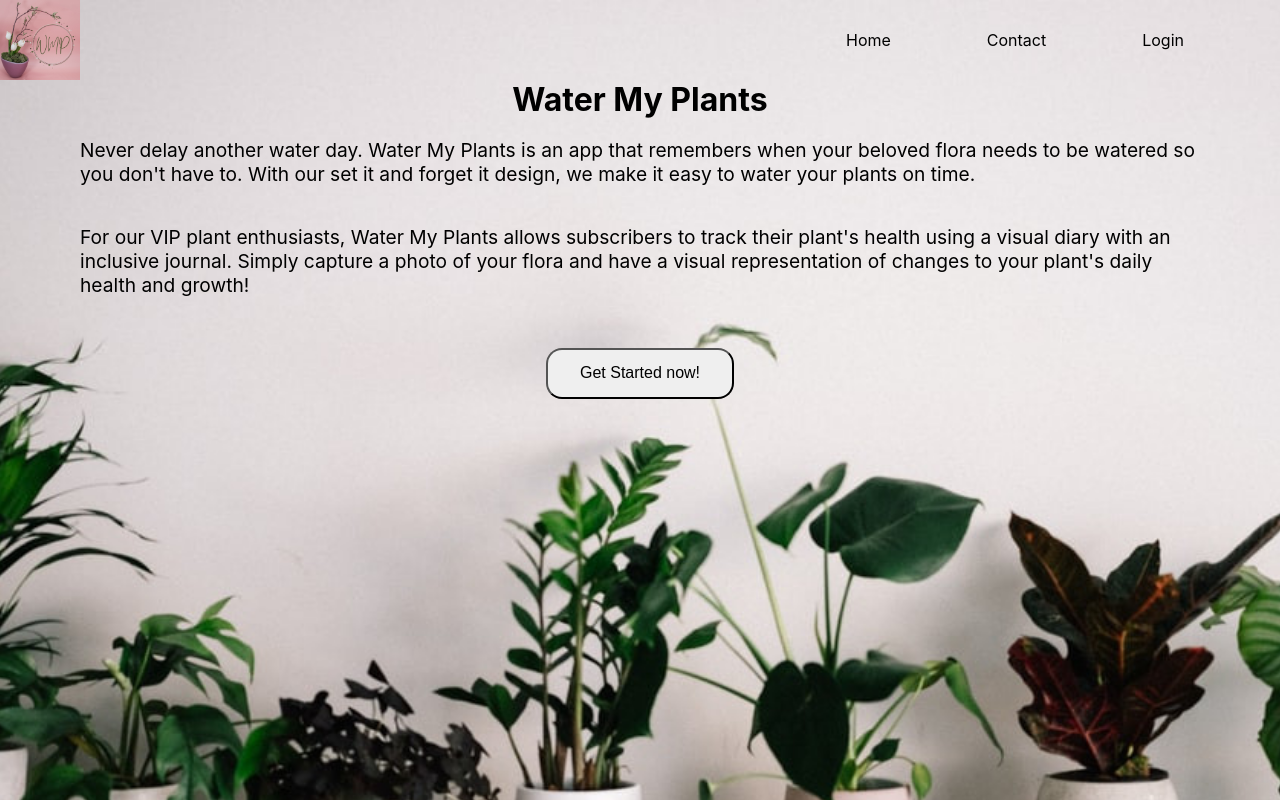
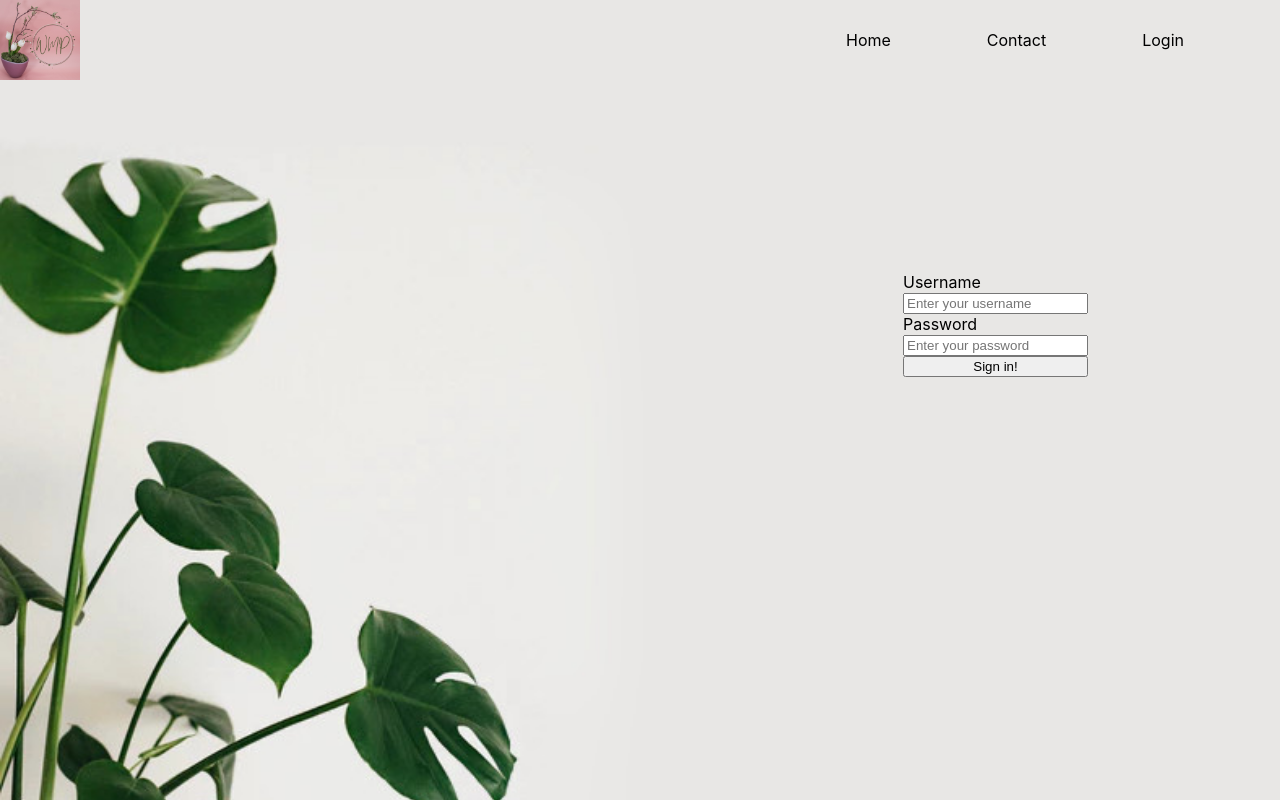
Before and after one commit to Build-Week-Water-My-Plants-06/front-end, a React (Create React App) app in the folder water-my-plants-frontend/: page /login in a window 1280 px wide. Shown: the top 800 px of the page. Built offline with nearby package versions, Linux system fonts and the light colour scheme.

Commit message:
created base login form and adjusted styling

```diff
--- a/water-my-plants-frontend/src/App.js
+++ b/water-my-plants-frontend/src/App.js
@@ -1,20 +1,54 @@
-import React from 'react';
+import React, {useState, useEffect} from 'react';
 import './App.css';
 import { Switch, Route } from 'react-router-dom';
 
+import styled from 'styled-components';
+
 import Header from './components/Header';
 import MainPage from './components/MainPage';
+import LoginPage from './components/LoginPage';
+
+import background from './images/Background.jpg';
+import signinBack from './images/FormBackground.jpg';
+
+let currentBackground = background;
+
+
+const StyledApp = styled.div`
+  background-image: url(${currentBackground});
+  height: 120vh;
+  background-size: cover;
+  background-repeat: no-repeat;
+  background-position: center top;
+`;
 
 function App() {
+  const [appBack, setAppBack] = useState(background);
+
+  useEffect(() => {
+    const rootApp = document.querySelector('#root div');
+    rootApp.style.backgroundImage = `url(${appBack})`;
+    rootApp.style.backgroundPosition = `left top`;
+  },[appBack]);
+
+  const changeBackground = page => {
+    if (page === 'form') {
+      setAppBack(signinBack);
+    }
+  }
+
   return (
-    <div>
+    <StyledApp>
       <Header />
       <Switch>
+        <Route path="/login">
+          <LoginPage changeBack={changeBackground}/>
+        </Route>
         <Route path="/">
           <MainPage />
         </Route>
       </Switch>
-    </div>
+    </StyledApp>
   );
 }
 
--- a/water-my-plants-frontend/src/components/Header.js
+++ b/water-my-plants-frontend/src/components/Header.js
@@ -28,7 +28,7 @@ const HeaderStyled = styled.div`
     padding: 1.82rem 3rem;
     display: block;
     :hover {
-      background-color: gray;
+      background-color: #f5cace;
     }
   }
 `
@@ -45,7 +45,7 @@ const Header = (props) => {
           <a href="/">Contact</a>
         </div>
         <div>
-          <a href="/">Login</a>
+          <a href="/login">Login</a>
         </div>
       </nav>
     </HeaderStyled>
--- /dev/null
+++ b/water-my-plants-frontend/src/components/LoginPage.js
@@ -0,0 +1,48 @@
+import React, {useEffect} from 'react';
+
+import styled from 'styled-components';
+
+import signinBack from '../images/FormBackground.jpg';
+
+const LoginStyled = styled.div`
+  width: 100%;
+  display: flex;
+  flex-flow: column nowrap;
+  align-items: flex-end;
+  form {
+    display: flex;
+    flex-flow: column nowrap;
+    margin: 15% 15%;
+  }
+`;
+
+const LoginPage = (props) => {
+
+  useEffect(() => {
+    props.changeBack('form');
+  },[]);
+
+  return (
+    <LoginStyled>
+      <form>
+        <label>Username<br/>
+          <input
+            name="username"
+            placeHolder="Enter your username"
+            type="text"
+          />
+        </label>
+        <label>Password<br/>
+          <input
+            name="password"
+            placeHolder="Enter your password"
+            type="password"
+          />
+        </label>
+        <button>Sign in!</button>
+      </form>
+    </LoginStyled>
+  );
+};
+
+export default LoginPage;
--- a/water-my-plants-frontend/src/components/MainPage.js
+++ b/water-my-plants-frontend/src/components/MainPage.js
@@ -18,13 +18,16 @@ const MainStyled = styled.div`
     max-width: 70rem;
     font-size: 1.2rem;
   }
+  a {
+    margin: 2rem 0;
+  }
   button {
-    margin: 2rem 0;
     padding: .9rem 2rem ;
     font-size: 1rem;
     border-radius: 1rem;
     :hover {
       background-color: #f5cace;
+      cursor: pointer;
     }
   }
 `;
@@ -35,7 +38,9 @@ const MainPage = (props) => {
       <h1>Water My Plants</h1>
       <p> Never delay another water day. Water My Plants is an app that remembers when your beloved flora needs to be watered so you don't have to. With our set it and forget it design, we make it easy to water your plants on time.</p>
       <p>For our VIP plant enthusiasts, Water My Plants allows subscribers to track their plant's health using a visual diary with an inclusive journal. Simply capture a photo of your flora and have a visual representation of changes to your plant's daily health and growth! </p>
-      <button>Get Started now!</button>
+      <a href="/">
+        <button>Get Started now!</button>
+      </a>
     </MainStyled>
   );
 };
--- a/water-my-plants-frontend/src/index.css
+++ b/water-my-plants-frontend/src/index.css
@@ -5,11 +5,11 @@ body {
     sans-serif;
   -webkit-font-smoothing: antialiased;
   -moz-osx-font-smoothing: grayscale;
-  background-image: url(./images/Background.jpg);
+  /* background-image: url(./images/Background.jpg);
   height: 120vh;
   background-size: cover;
   background-repeat: no-repeat;
-  background-position: center top;
+  background-position: center top; */
 }
 
 code {
```
Also changed, not shown: water-my-plants-frontend/src/images/FormBackground.jpg (added).
